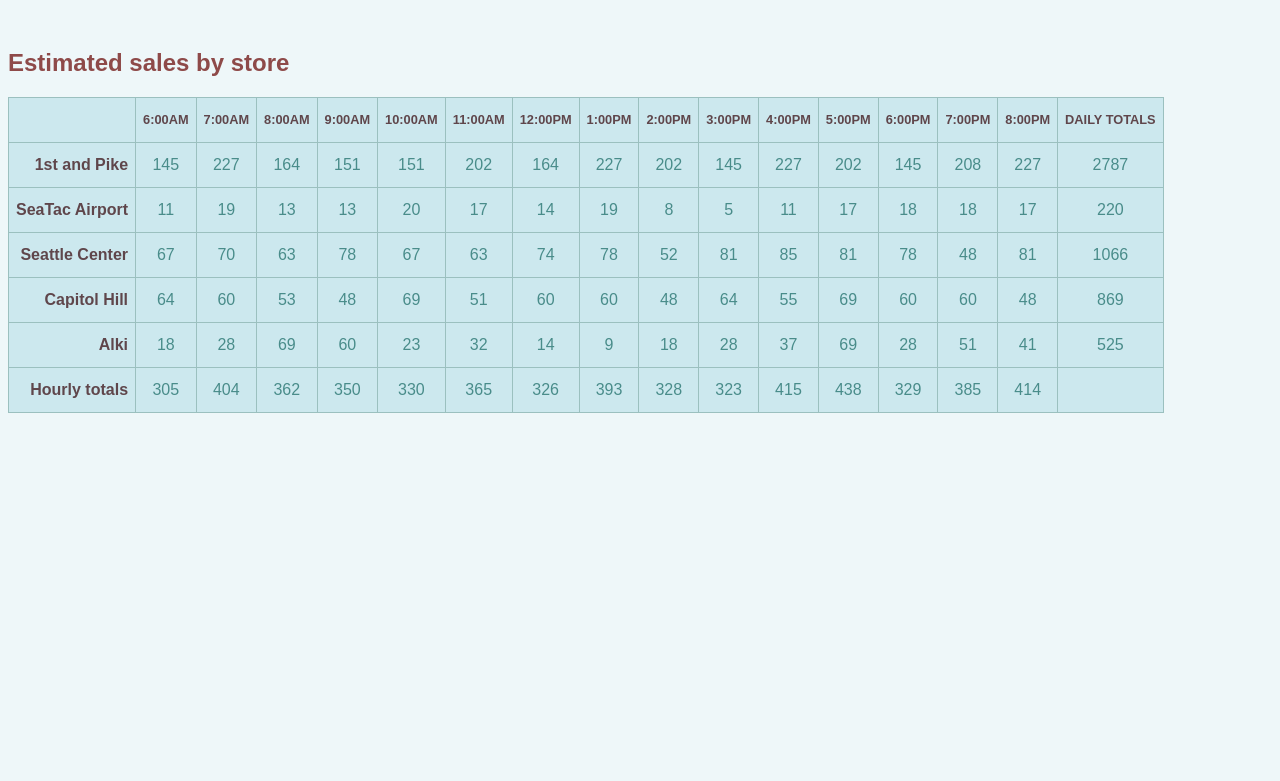
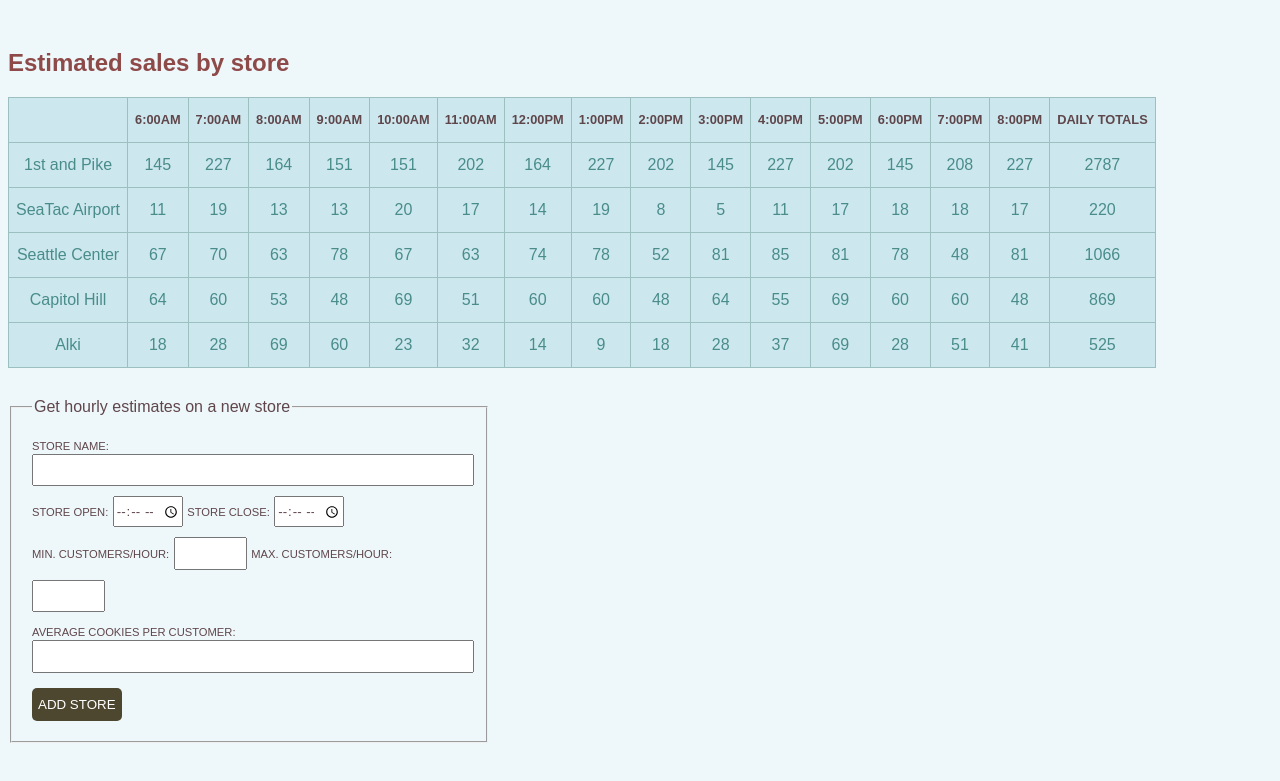
Before and after one commit to morganelle/cookie-stand, a plain HTML site: page sales.html in a window 1280 px wide. Shown: the part 113-894 px from the top of the page. Before the commit the page ends 800 px from the top, so only its background shows below. Drawn offline with Linux system fonts and the light colour scheme; a web font is replaced by a local one.

Commit message:
working on pushing form-generated object outside of event

```diff
--- a/app.js
+++ b/app.js
@@ -23,6 +23,27 @@ Store.prototype.calcCookieEst = function() {
     this.dayTotal += result;
   }
 };
+Store.prototype.buildRow = function() {
+  var row = [];
+  row.push(this.hourlyCookies);
+  row.push(this.dayTotal);
+  row.unshift(this.location);
+  this.row = row.reduce(function(a, b) {return a.concat(b);}, []);
+  return this.row;
+};
+Store.prototype.render = function() {
+  this.calcCookieEst();
+  console.log('render hourly cookies: ' + this.hourlyCookies);
+  this.buildRow();
+  console.log('render row: ' + this.row);
+  var rowEl = document.createElement('tr');
+  for (var j = 0; j < this.row.length; j++) {
+    var tableDataEl = document.createElement('td');
+    tableDataEl.textContent = this.row[j];
+    rowEl.appendChild(tableDataEl);
+  }
+  tableEl.appendChild(rowEl);
+};
 
 // Construct new object
 var firstAndPike = new Store('1st and Pike', 'first-and-pike', 6, 21, 23, 65, 6.3);
@@ -40,56 +61,67 @@ var stores = [firstAndPike, seaTac, seattleCenter, capHill, alki];
 // Declare variable for table with "sales" id
 var tableEl = document.getElementById('sales');
 
-// Populates table in HTML
 var populateTable = function(stores) {
-  // steps through stores array, creates a row, and adds a store name td, has a nested loop to add all items in hourlyCookies array
   for (var i = 0; i < stores.length; i++) {
-    console.log('outer for loop begins ' + i);
-    // var tableEl = document.getElementById('sales');
+    var store = stores[i];
     var rowEl = document.createElement('tr');
-    var store = stores[i];
-    // Creates store name td at beginning of each tr
-    var tableData = document.createElement('td');
-    tableData.setAttribute('class','store-name');
-    tableData.textContent = store.location;
-    rowEl.appendChild(tableData);
-    // runs calcCookieEst to get array of hourly estimates by store
-    store.calcCookieEst();
-    // steps through each array of store.hourlyCookies values and populates a td
-    for (var j = 0; j <= store.hourlyCookies.length; j++) {
-      var tableContent = store.hourlyCookies[j];
-      var tableData = document.createElement('td');
-      tableData.textContent = tableContent;
-      rowEl.appendChild(tableData);
+    stores[i].calcCookieEst();
+    stores[i].buildRow();
+    // iterate through store rows to print table rows
+    for (var j = 0; j < store.row.length; j++) {
+      var tableDataEl = document.createElement('td');
+      tableDataEl.textContent = store.row[j];
+      rowEl.appendChild(tableDataEl);
     }
-    // add daily store estimates as last td
-    tableData.textContent = store.dayTotal;
-    rowEl.appendChild(tableData);
-    // attaches the table row to DOM
     tableEl.appendChild(rowEl);
   }
 };
 
-// Populates footer with hourly totals
-var footer = function(store) {
-  var rowFooterEl = document.createElement('tr');
-  var tableFooterData = document.createElement('td');
-  tableFooterData.setAttribute('class','store-name');
-  tableFooterData.textContent = 'Hourly totals';
-  rowFooterEl.appendChild(tableFooterData);
-  // For loop to add hourly totals across all stores
-  for (var k = 0; k < firstAndPike.hourlyCookies.length; k++) {
-    var tableFooterCount = document.createElement('td');
-    tableFooterCount.textContent = firstAndPike.hourlyCookies[k] + seaTac.hourlyCookies[k] + seattleCenter.hourlyCookies[k] + capHill.hourlyCookies[k] + alki.hourlyCookies[k];
-    rowFooterEl.appendChild(tableFooterCount);
-  }
-  // adds empty field as last td
-  var tableFooterBlank = document.createElement('td');
-  tableFooterBlank.textContent = ' ';
-  rowFooterEl.appendChild(tableFooterBlank);
-  // attaches the table row to DOM
-  tableEl.appendChild(rowFooterEl);
+// // Adds hourly totals together for all stores
+// var hourlyTotals = function(stores) {
+//   for (var i = 0; i < stores.length; i++) {
+//     var result = [];
+//   }
+// };
+
+// // Populates footer with hourly totals
+// var footer = function(store) {
+//   var rowFooterEl = document.createElement('tr');
+//   var tableFooterData = document.createElement('td');
+//   tableFooterData.setAttribute('class','store-name');
+//   tableFooterData.textContent = 'Hourly totals';
+//   rowFooterEl.appendChild(tableFooterData);
+//   // For loop to add hourly totals across all stores
+//   for (var k = 1; k < firstAndPike.hourlyCookies.length; k++) {
+//     var tableFooterCount = document.createElement('td');
+//     tableFooterCount.textContent = firstAndPike.hourlyCookies[k] + seaTac.hourlyCookies[k] + seattleCenter.hourlyCookies[k] + capHill.hourlyCookies[k] + alki.hourlyCookies[k];
+//     rowFooterEl.appendChild(tableFooterCount);
+//   }
+//   tableEl.appendChild(rowFooterEl);
+// };
+
+var addStoreFormEl = document.getElementById('add-store-form'); // declares var from HTML form id
+
+// register submit event on form
+addStoreFormEl.addEventListener('submit', function() {submitEvent(event);}, false); // false included for old browsers; may be redundant if using stopPropagation
+
+// Event handler
+var submitEvent = function(event) {
+  event.preventDefault(); // may be default to load page
+  event.stopPropagation(); // if not added, could fire event to any ancestor element
+  var ename = (event.target.storename.value);
+  var eopen = Number.parseInt(event.target.storeopen.value);
+  var eclose = Number.parseInt(event.target.storeclose.value);
+  var emin = Number.parseInt(event.target.mincust.value);
+  var emax = Number.parseInt(event.target.maxcust.value);
+  var eavg = Number.parseInt(event.target.avgcookies.value);
+
+  ename = new Store(ename, eopen, eclose, emin, emax, eavg);
+  console.log(ename);
+  ename.render(ename);
+  console.log(ename.hourlyCookies);
+  stores.push(ename);
 };
 
 populateTable(stores);
-footer();
+// footer();
--- a/sales.html
+++ b/sales.html
@@ -31,6 +31,31 @@
         <td>Daily totals</td>
       </tr>
     </table>
+    <section>
+  <form id="add-store-form">
+      <fieldset>
+        <legend>Get hourly estimates on a new store</legend>
+        <label for="storename">Store name:</label>
+        <input name="storename" id="store-input" type="text" required></input>
+        <span class="range">
+          <label for="storeopen">Store open:</label>
+          <input name="storeopen" class="range" id="storeopen-input" type="time" required></input>
+          <label for="storeclose">Store close:</label>
+          <input name="storeclose" class="range" id="storeclose-input" type="time" required></input>
+        </span>
+        <span class="range">
+          <label for="mincust">Min. customers/hour:</label>
+          <input name="mincust" class="range" type="number" id="min-cust-input" required></input>
+          <label for="maxcust">Max. customers/hour:</label>
+          <input name="maxcust"  class="range" type="number" id="max-cust-input" required></input>
+        </span>
+        <label for="avgcookies">Average cookies per customer:</label>
+        <input name="avgcookies" id="avgcookies-input" required></input>
+        <button id="submit-button" type="submit">ADD STORE</button>
+    </fieldset>
+  </form>
+    </section>
     <script src="app.js"></script>
   </body>
+  <footer></footer>
 </html>
--- a/style.css
+++ b/style.css
@@ -2,6 +2,10 @@
 
 body {
   background-color: #EEF7F9;
+}
+
+footer {
+  min-height: 100px;
 }
 
 section.store {
@@ -97,6 +101,44 @@ section#stores-info {
   margin: 40px;
 }
 
+/* Form styling */
+form {
+  width: 482px;
+  margin-top: 30px;
+}
+
+fieldset {
+  padding: 20px;
+}
+
+input {
+  width: 100%;
+  height: 2em;
+  margin-bottom: 10px;
+}
+
+span.range {
+  display: block;
+}
+
+span.range input.range {
+  width: 15%;
+}
+
+button#submit-button {
+  height: 2.5em;
+  border-radius: 5px;
+  margin-top: 5px;
+  background-color: #4D4730;
+  color: white;
+  border-style: none;
+}
+
+label {
+  font-size: .7em;
+  text-transform: uppercase;
+}
+
 /*
 #4D4730
 #4B6858
```
